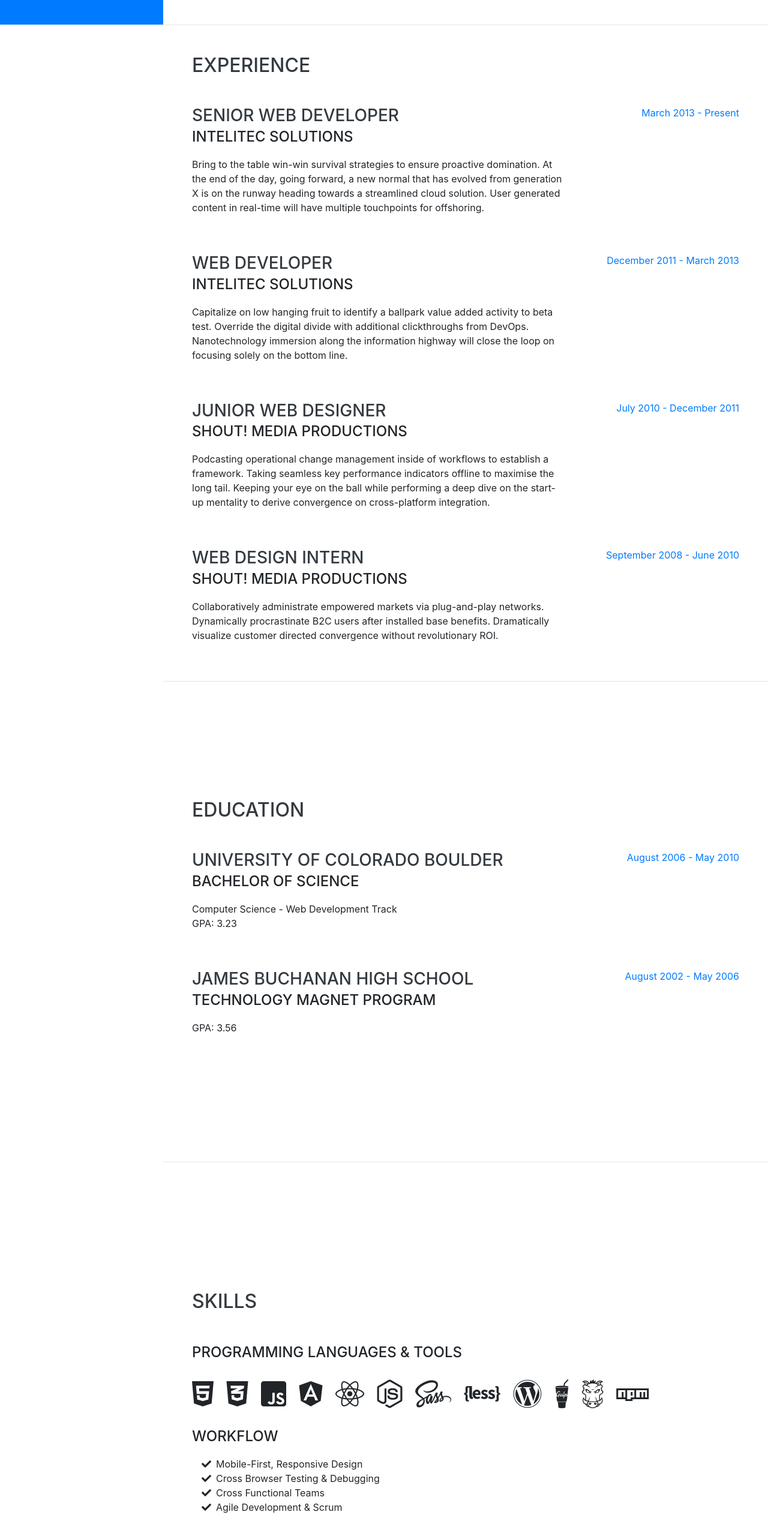
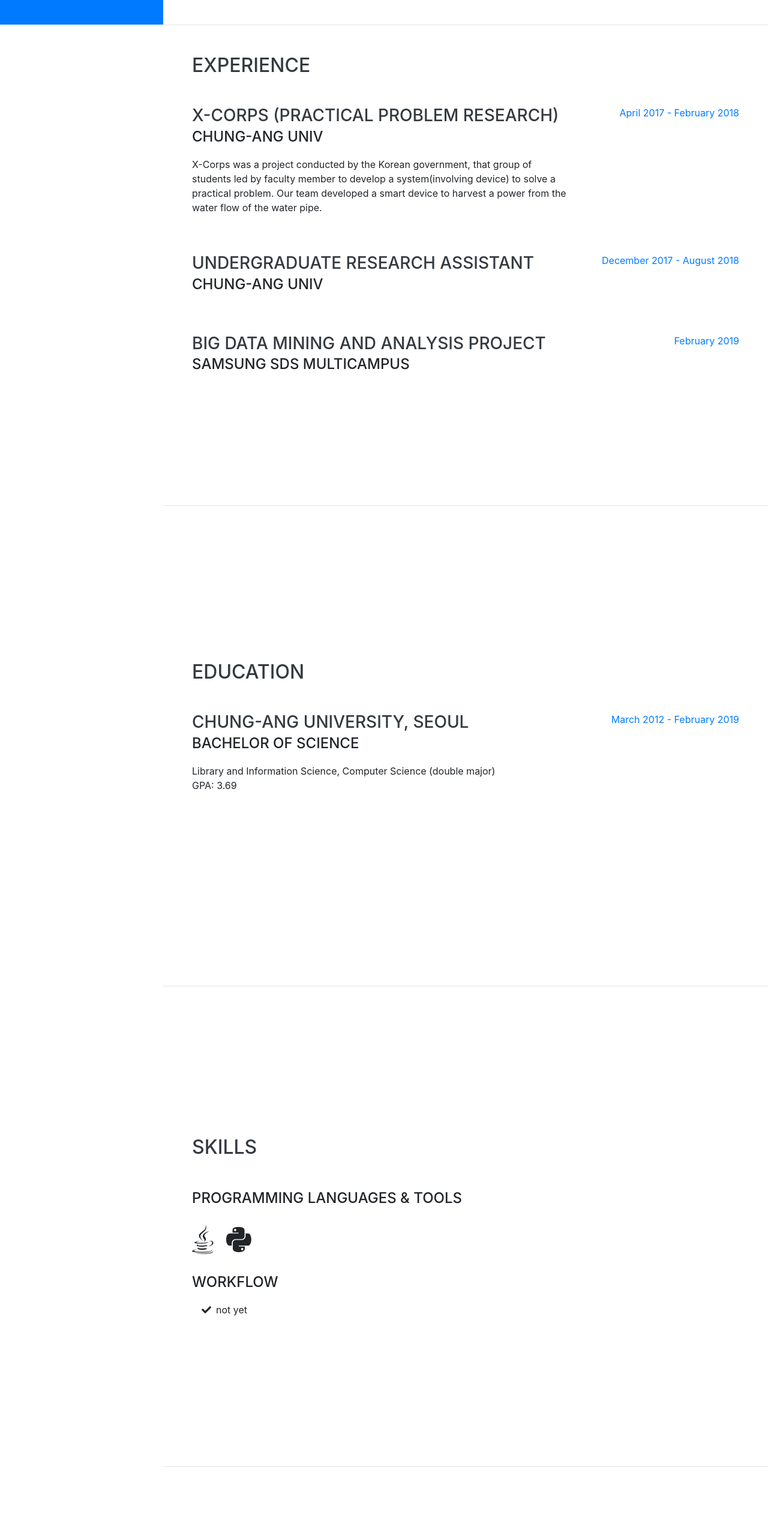
Before and after one commit to JohnEYoon/JohnEYoon.github.io, a website with bundled scripts: page index.html in a window 1280 px wide. Shown: the part 759-3319 px from the top of the page at 60% size. Built offline with nearby package versions, Linux system fonts and the light colour scheme; a web font is replaced by a local one.

Commit message:
index.html update

```diff
--- a/index.html
+++ b/index.html
@@ -8,7 +8,7 @@
   <meta name="description" content="">
   <meta name="author" content="">
 
-  <title>Resume - Start Bootstrap Theme</title>
+  <title> Personal page - John's </title>
 
   <!-- Bootstrap core CSS -->
   <link href="vendor/bootstrap/css/bootstrap.min.css" rel="stylesheet">
@@ -27,7 +27,7 @@
 
   <nav class="navbar navbar-expand-lg navbar-dark bg-primary fixed-top" id="sideNav">
     <a class="navbar-brand js-scroll-trigger" href="#page-top">
-      <span class="d-block d-lg-none">Clarence Taylor</span>
+      <span class="d-block d-lg-none">Hyowon Yoon</span>
       <span class="d-none d-lg-block">
         <img class="img-fluid img-profile rounded-circle mx-auto mb-2" src="img/profile.jpg" alt="">
       </span>
@@ -95,45 +95,34 @@
 
         <div class="resume-item d-flex flex-column flex-md-row justify-content-between mb-5">
           <div class="resume-content">
-            <h3 class="mb-0">Senior Web Developer</h3>
-            <div class="subheading mb-3">Intelitec Solutions</div>
-            <p>Bring to the table win-win survival strategies to ensure proactive domination. At the end of the day, going forward, a new normal that has evolved from generation X is on the runway heading towards a streamlined cloud solution. User generated content in real-time will have multiple touchpoints for offshoring.</p>
+            <h3 class="mb-0"> X-Corps (practical problem research) </h3>
+            <div class="subheading mb-3"> Chung-Ang Univ </div>
+            <p> X-Corps was a project conducted by the Korean government, that group of students led by faculty member to develop a system(involving device) to solve a practical problem. Our team developed a smart device to harvest a power from the water flow of the water pipe. </p>
           </div>
           <div class="resume-date text-md-right">
-            <span class="text-primary">March 2013 - Present</span>
+            <span class="text-primary"> April 2017 - February 2018</span>
           </div>
         </div>
 
          <div class="resume-item d-flex flex-column flex-md-row justify-content-between mb-5">
           <div class="resume-content">
-            <h3 class="mb-0">Web Developer</h3>
-            <div class="subheading mb-3">Intelitec Solutions</div>
-            <p>Capitalize on low hanging fruit to identify a ballpark value added activity to beta test. Override the digital divide with additional clickthroughs from DevOps. Nanotechnology immersion along the information highway will close the loop on focusing solely on the bottom line.</p>
+            <h3 class="mb-0"> Undergraduate Research Assistant </h3>
+            <div class="subheading mb-3"> Chung-Ang Univ </div>
+            <p> </p>
           </div>
           <div class="resume-date text-md-right">
-            <span class="text-primary">December 2011 - March 2013</span>
+            <span class="text-primary"> December 2017 - August 2018</span>
           </div>
         </div>
 
         <div class="resume-item d-flex flex-column flex-md-row justify-content-between mb-5">
           <div class="resume-content">
-            <h3 class="mb-0">Junior Web Designer</h3>
-            <div class="subheading mb-3">Shout! Media Productions</div>
-            <p>Podcasting operational change management inside of workflows to establish a framework. Taking seamless key performance indicators offline to maximise the long tail. Keeping your eye on the ball while performing a deep dive on the start-up mentality to derive convergence on cross-platform integration.</p>
+            <h3 class="mb-0"> Big Data Mining and Analysis project </h3>
+            <div class="subheading mb-3"> Samsung SDS Multicampus </div>
+            <p>  </p>
           </div>
           <div class="resume-date text-md-right">
-            <span class="text-primary">July 2010 - December 2011</span>
-          </div>
-        </div>
-
-        <div class="resume-item d-flex flex-column flex-md-row justify-content-between">
-          <div class="resume-content">
-            <h3 class="mb-0">Web Design Intern</h3>
-            <div class="subheading mb-3">Shout! Media Productions</div>
-            <p>Collaboratively administrate empowered markets via plug-and-play networks. Dynamically procrastinate B2C users after installed base benefits. Dramatically visualize customer directed convergence without revolutionary ROI.</p>
-          </div>
-          <div class="resume-date text-md-right">
-            <span class="text-primary">September 2008 - June 2010</span>
+            <span class="text-primary"> February 2019 </span>
           </div>
         </div>
 
@@ -149,27 +138,15 @@
 
         <div class="resume-item d-flex flex-column flex-md-row justify-content-between mb-5">
           <div class="resume-content">
-            <h3 class="mb-0">University of Colorado Boulder</h3>
+            <h3 class="mb-0">Chung-Ang University, Seoul</h3>
             <div class="subheading mb-3">Bachelor of Science</div>
-            <div>Computer Science - Web Development Track</div>
-            <p>GPA: 3.23</p>
+            <div>Library and Information Science, Computer Science (double major)</div>
+            <p>GPA: 3.69</p>
           </div>
           <div class="resume-date text-md-right">
-            <span class="text-primary">August 2006 - May 2010</span>
+            <span class="text-primary">March 2012 - February 2019</span>
           </div>
         </div>
-
-        <div class="resume-item d-flex flex-column flex-md-row justify-content-between">
-          <div class="resume-content">
-            <h3 class="mb-0">James Buchanan High School</h3>
-            <div class="subheading mb-3">Technology Magnet Program</div>
-            <p>GPA: 3.56</p>
-          </div>
-          <div class="resume-date text-md-right">
-            <span class="text-primary">August 2002 - May 2006</span>
-          </div>
-        </div>
-
       </div>
     </section>
 
@@ -182,40 +159,10 @@
         <div class="subheading mb-3">Programming Languages &amp; Tools</div>
         <ul class="list-inline dev-icons">
           <li class="list-inline-item">
-            <i class="fab fa-html5"></i>
+            <i class="fab fa-java"></i>
           </li>
           <li class="list-inline-item">
-            <i class="fab fa-css3-alt"></i>
-          </li>
-          <li class="list-inline-item">
-            <i class="fab fa-js-square"></i>
-          </li>
-          <li class="list-inline-item">
-            <i class="fab fa-angular"></i>
-          </li>
-          <li class="list-inline-item">
-            <i class="fab fa-react"></i>
-          </li>
-          <li class="list-inline-item">
-            <i class="fab fa-node-js"></i>
-          </li>
-          <li class="list-inline-item">
-            <i class="fab fa-sass"></i>
-          </li>
-          <li class="list-inline-item">
-            <i class="fab fa-less"></i>
-          </li>
-          <li class="list-inline-item">
-            <i class="fab fa-wordpress"></i>
-          </li>
-          <li class="list-inline-item">
-            <i class="fab fa-gulp"></i>
-          </li>
-          <li class="list-inline-item">
-            <i class="fab fa-grunt"></i>
-          </li>
-          <li class="list-inline-item">
-            <i class="fab fa-npm"></i>
+            <i class="fab fa-python"></i>
           </li>
         </ul>
 
@@ -223,16 +170,8 @@
         <ul class="fa-ul mb-0">
           <li>
             <i class="fa-li fa fa-check"></i>
-            Mobile-First, Responsive Design</li>
-          <li>
-            <i class="fa-li fa fa-check"></i>
-            Cross Browser Testing &amp; Debugging</li>
-          <li>
-            <i class="fa-li fa fa-check"></i>
-            Cross Functional Teams</li>
-          <li>
-            <i class="fa-li fa fa-check"></i>
-            Agile Development &amp; Scrum</li>
+            not yet</li>
+
         </ul>
       </div>
     </section>
@@ -242,8 +181,8 @@
     <section class="resume-section p-3 p-lg-5 d-flex align-items-center" id="interests">
       <div class="w-100">
         <h2 class="mb-5">Interests</h2>
-        <p>Apart from being a web developer, I enjoy most of my time being outdoors. In the winter, I am an avid skier and novice ice climber. During the warmer months here in Colorado, I enjoy mountain biking, free climbing, and kayaking.</p>
-        <p class="mb-0">When forced indoors, I follow a number of sci-fi and fantasy genre movies and television shows, I am an aspiring chef, and I spend a large amount of my free time exploring the latest technology advancements in the front-end web development world.</p>
+        <p> todo fill in interests </p>
+        <p class="mb-0"> todo fill in interests </p>
       </div>
     </section>
 
@@ -255,30 +194,11 @@
         <ul class="fa-ul mb-0">
           <li>
             <i class="fa-li fa fa-trophy text-warning"></i>
-            Google Analytics Certified Developer</li>
+            will fill in</li>
           <li>
             <i class="fa-li fa fa-trophy text-warning"></i>
-            Mobile Web Specialist - Google Certification</li>
-          <li>
-            <i class="fa-li fa fa-trophy text-warning"></i>
-            1<sup>st</sup>
-            Place - University of Colorado Boulder - Emerging Tech Competition 2009</li>
-          <li>
-            <i class="fa-li fa fa-trophy text-warning"></i>
-            1<sup>st</sup>
-            Place - University of Colorado Boulder - Adobe Creative Jam 2008 (UI Design Category)</li>
-          <li>
-            <i class="fa-li fa fa-trophy text-warning"></i>
-            2<sup>nd</sup>
-            Place - University of Colorado Boulder - Emerging Tech Competition 2008</li>
-          <li>
-            <i class="fa-li fa fa-trophy text-warning"></i>
-            1<sup>st</sup>
-            Place - James Buchanan High School - Hackathon 2006</li>
-          <li>
-            <i class="fa-li fa fa-trophy text-warning"></i>
-            3<sup>rd</sup>
-            Place - James Buchanan High School - Hackathon 2005</li>
+            top student prize - </sup>
+            Data Expert Course - Samsung SDS Multicampus</li>
         </ul>
       </div>
     </section>
```
Lines whose indentation alone changed are shown as unchanged.
